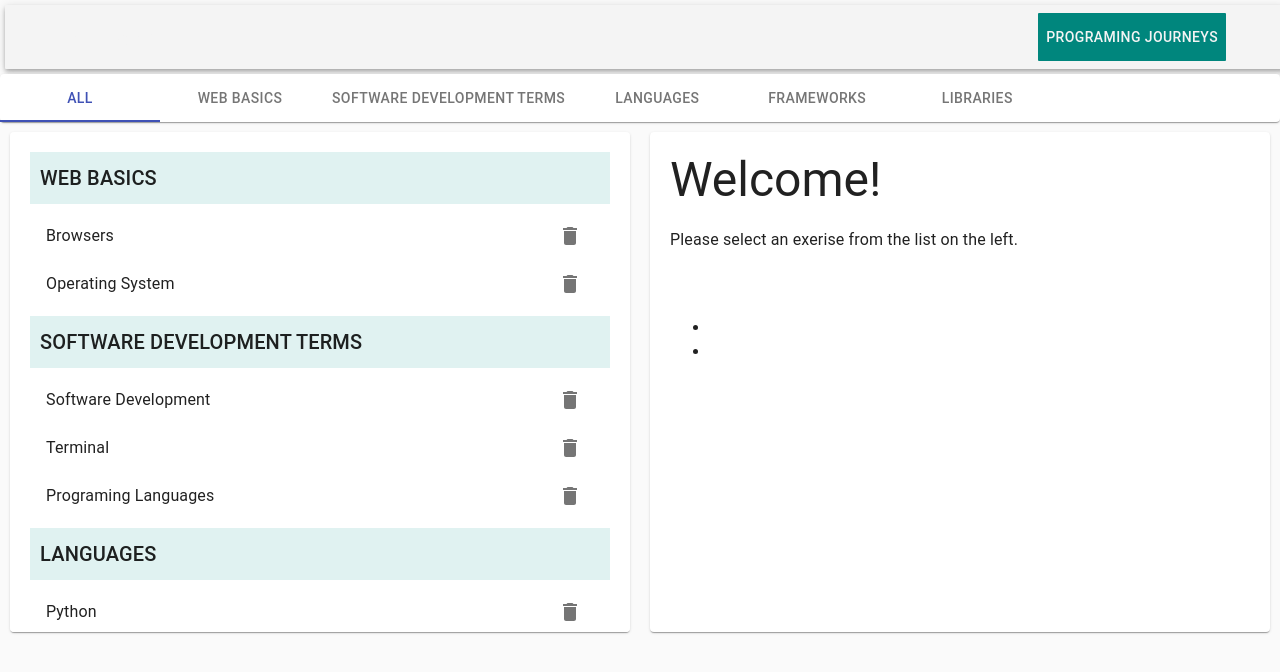
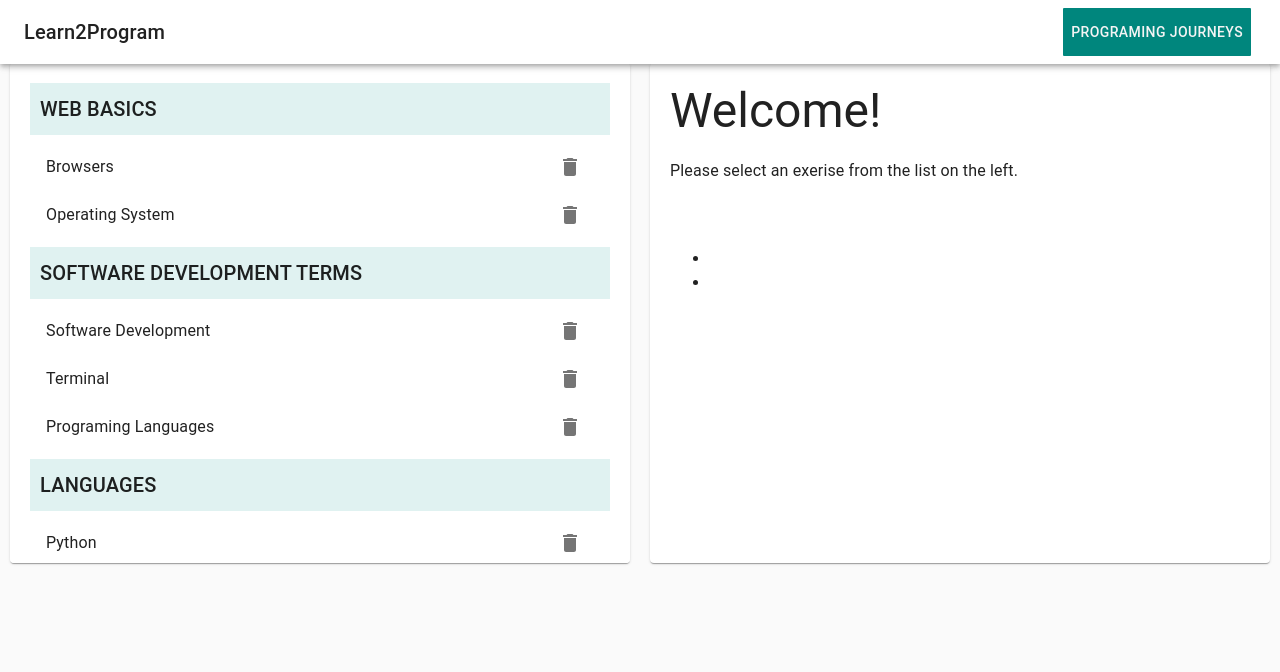
Before and after one commit to kristina-arezina/terms-2-program, a React (Create React App) app: page / in a window 1280 px wide. Shown: the top 672 px of the page. Built offline with nearby package versions, Linux system fonts and the light colour scheme; grey boxes are pictures that could not be loaded.

Commit message:
nice nav bar

```diff
--- a/src/components/Layout/Header.js
+++ b/src/components/Layout/Header.js
@@ -14,18 +14,14 @@ export class Header extends Component {
     const{newPage}=this.props;
 
     return(
-
-        <AppBar position="static"
-                style={{
-                    borderRadius: "1px",
-                    padding: '0 30px',
-                    margin:"5px",
-                    color: "#f4f4f4",
-                    backgroundColor:"#f4f4f4",
-                }}>
-
+        <div style={{
+            borderRadius: "1px",
+            padding: '0 30px',
+            margin:"5px",
+        }}>
+        <AppBar color="#f4f4f4">
             <Toolbar>
-                <Typography variant="headline"  style={{ flex: 1}}>
+                <Typography variant="h6" style={{flexGrow: 1}}>
                     Learn2Program
                 </Typography>
                 <Button color="inherit" variant="text"
@@ -42,6 +38,7 @@ export class Header extends Component {
                 </Button>
             </Toolbar>
         </AppBar>
+        </div>
 )
     }
     }
```
